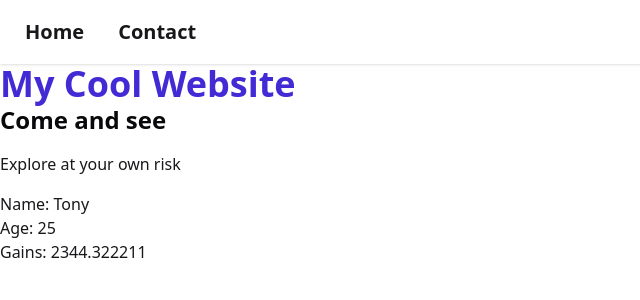
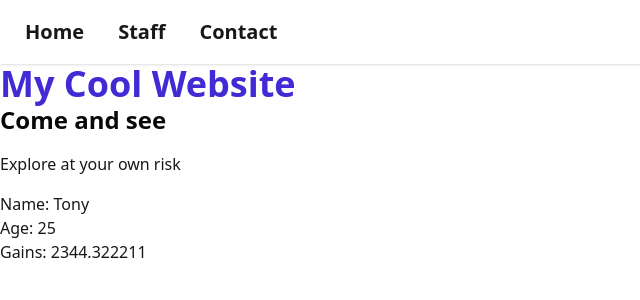
Before and after one commit to sparky9043/comIT-assignment-solutions, a Django app: page / in a window 1280 px wide. Shown: the top 300 px of the page, without its empty margins (0-640 px from the left). Run offline with Django 5.2, Linux system fonts and the light colour scheme; some libraries are stand-ins or nearby versions.

Commit message:
feat: add a separate page for list of staff

```diff
--- a/04-15-2026/static_pages/static_pages_templates/urls.py
+++ b/04-15-2026/static_pages/static_pages_templates/urls.py
@@ -6,5 +6,6 @@ app_name = "static_pages_templates"
 
 urlpatterns = [
     path('', views.index, name="index"),
-    path('contact/', views.contact, name="contact")
+    path('staff/', views.staff, name="staff"),
+    path('contact/', views.contact, name="contact"),
 ]
--- a/04-15-2026/static_pages/static_pages_templates/views.py
+++ b/04-15-2026/static_pages/static_pages_templates/views.py
@@ -12,5 +12,8 @@ def index(request):
     }
     return render(request, 'static_pages_templates/index.html', ctx)
 
+def staff(request):
+    return render(request, 'static_pages_templates/staff.html')
+
 def contact(request):
     return render(request, 'static_pages_templates/contact.html')
--- a/04-15-2026/static_pages/templates/static_pages_templates/base.html
+++ b/04-15-2026/static_pages/templates/static_pages_templates/base.html
@@ -14,6 +14,7 @@
         <div class="navbar bg-base-100 shadow-sm">
 
                 <a class="btn btn-ghost text-xl" href="/">Home</a>
+                <a class="btn btn-ghost text-xl" href="/staff/">Staff</a>
                 <a class="btn btn-ghost text-xl" href="/contact/">Contact</a>
 
         </div>
--- /dev/null
+++ b/04-15-2026/static_pages/templates/static_pages_templates/staff.html
@@ -0,0 +1,5 @@
+{% extends 'static_pages_templates/base.html' %}
+
+{% block main %}
+  <h1>staff</h1>
+{% endblock %}
```
